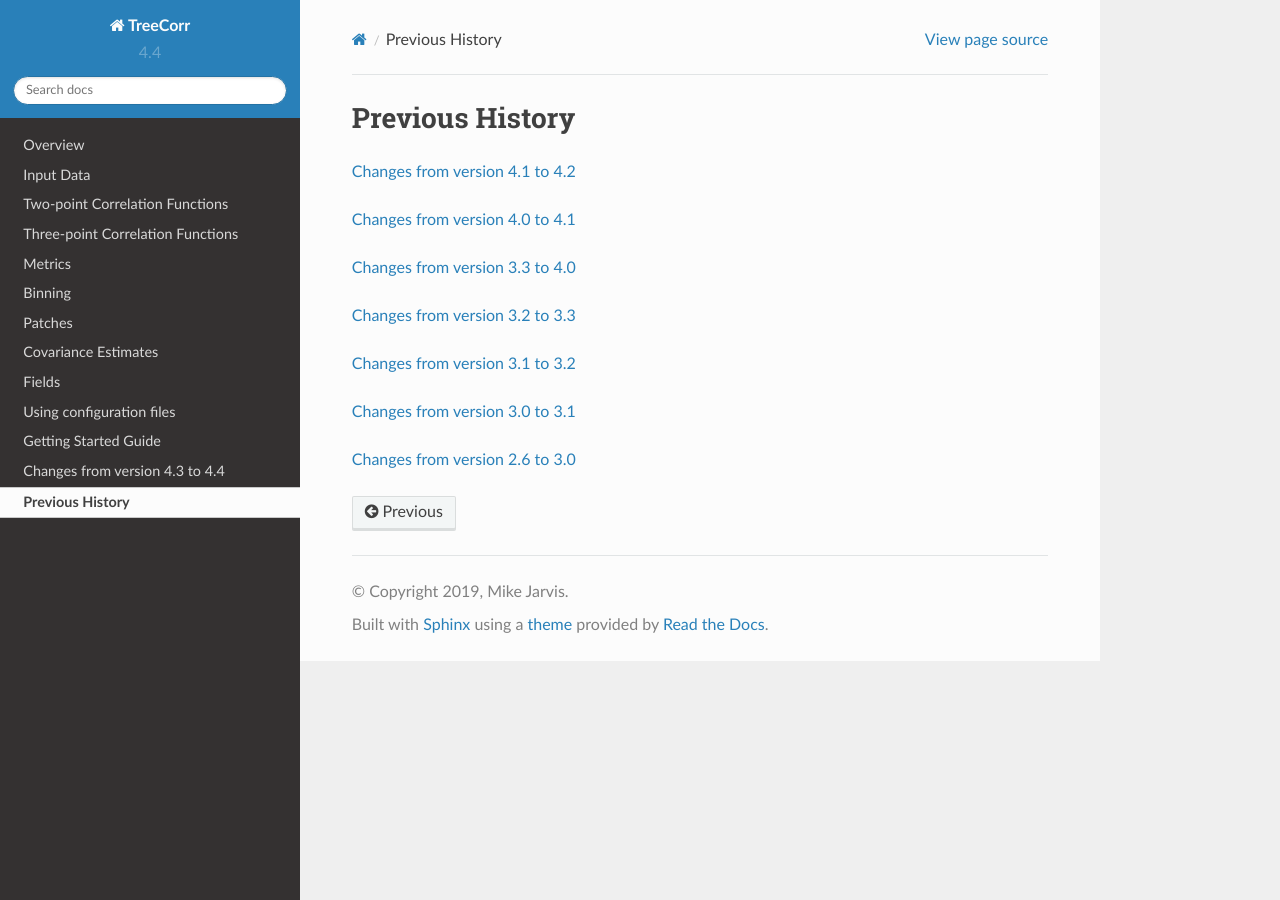
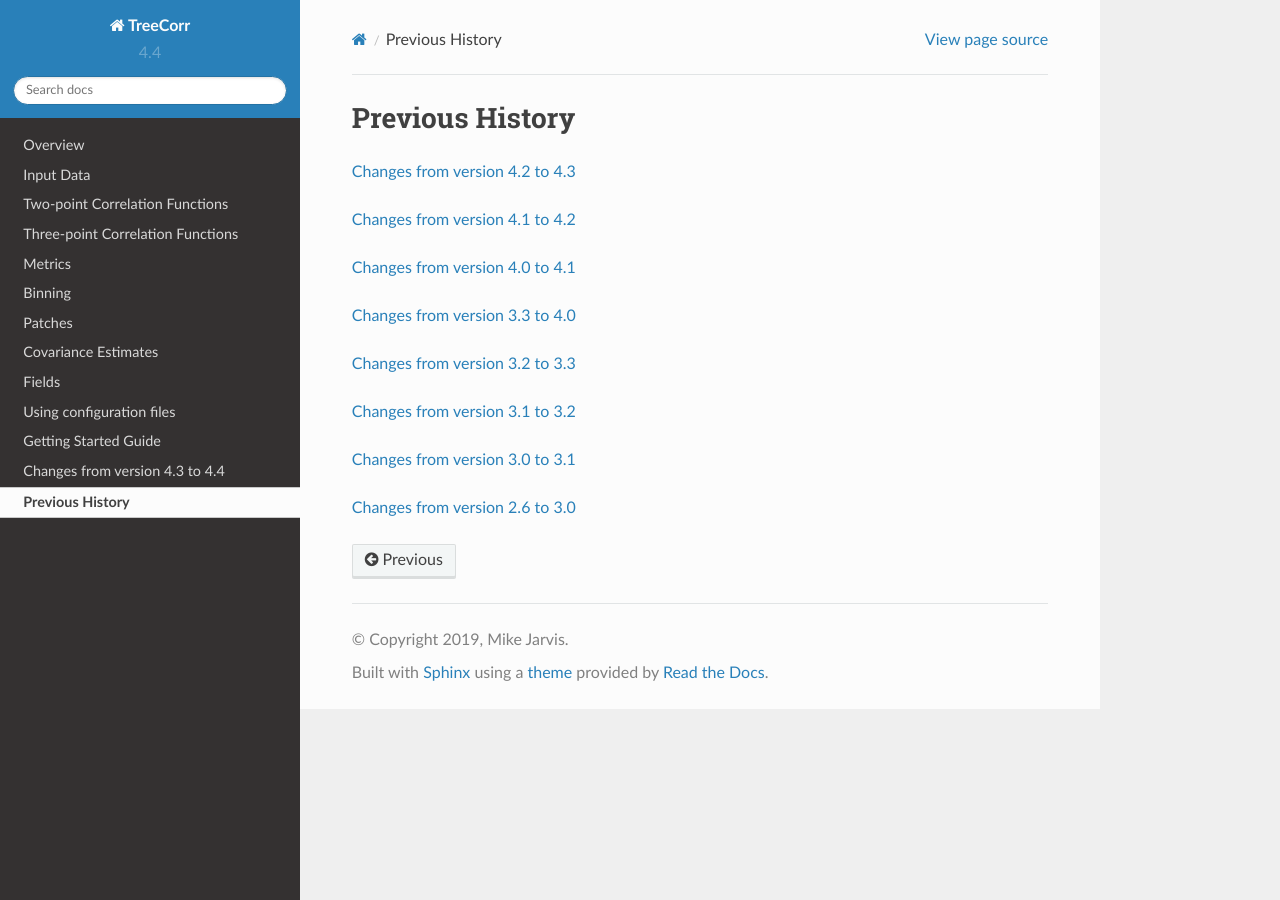
Before and after one commit to rmjarvis/TreeCorr, a Sphinx documentation site: the page built from docs/history.rst, in a window 1280 px wide. Built offline with Sphinx 7.4.7 and the Read the Docs theme 2.0.0, drawn with Linux system fonts in a browser that asks for light colours; the version number is read from the project's files by our own code.

Commit message:
Add 4.3 changes to history

```diff
--- a/docs/history.rst
+++ b/docs/history.rst
@@ -1,6 +1,9 @@
 
 Previous History
 ================
+
+`Changes from version 4.2 to 4.3
+<https://github.com/rmjarvis/TreeCorr/blob/releases/4.3/CHANGELOG.rst>`_
 
 `Changes from version 4.1 to 4.2
 <https://github.com/rmjarvis/TreeCorr/blob/releases/4.2/CHANGELOG.rst>`_
```
